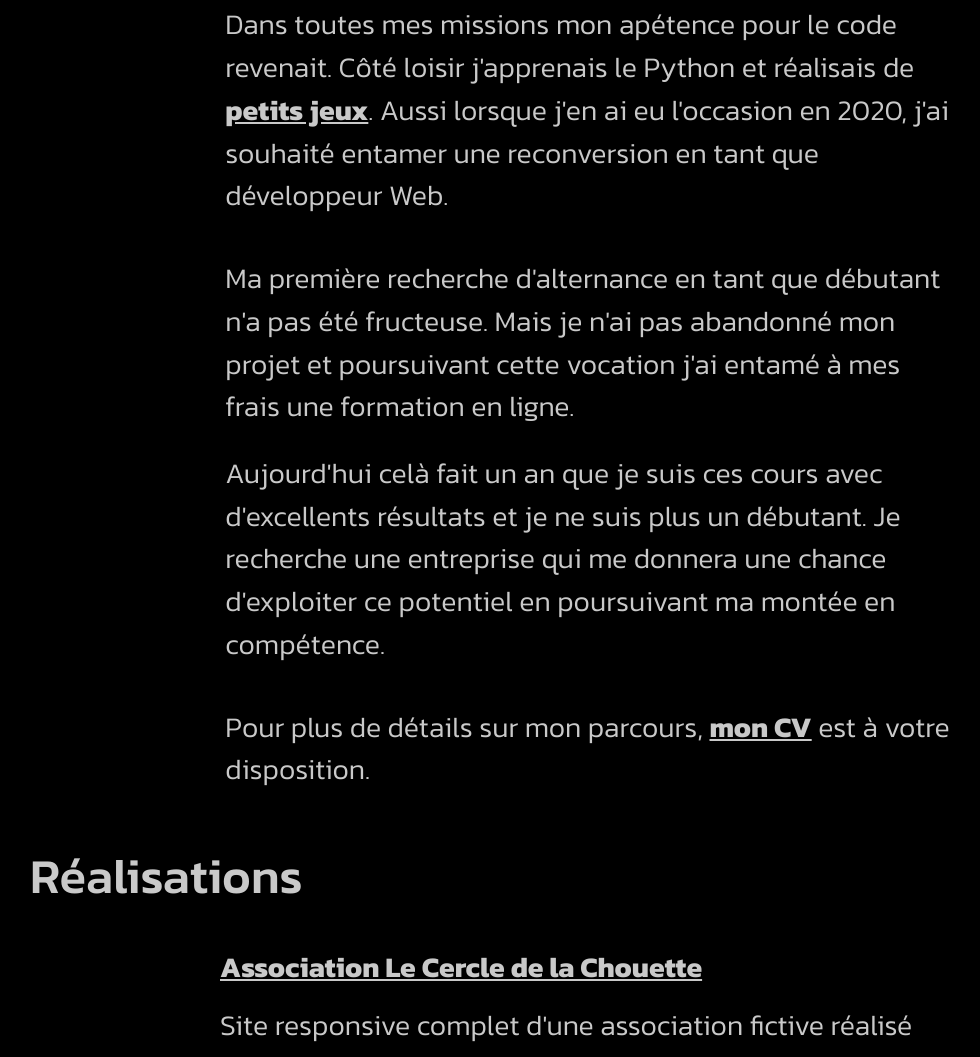
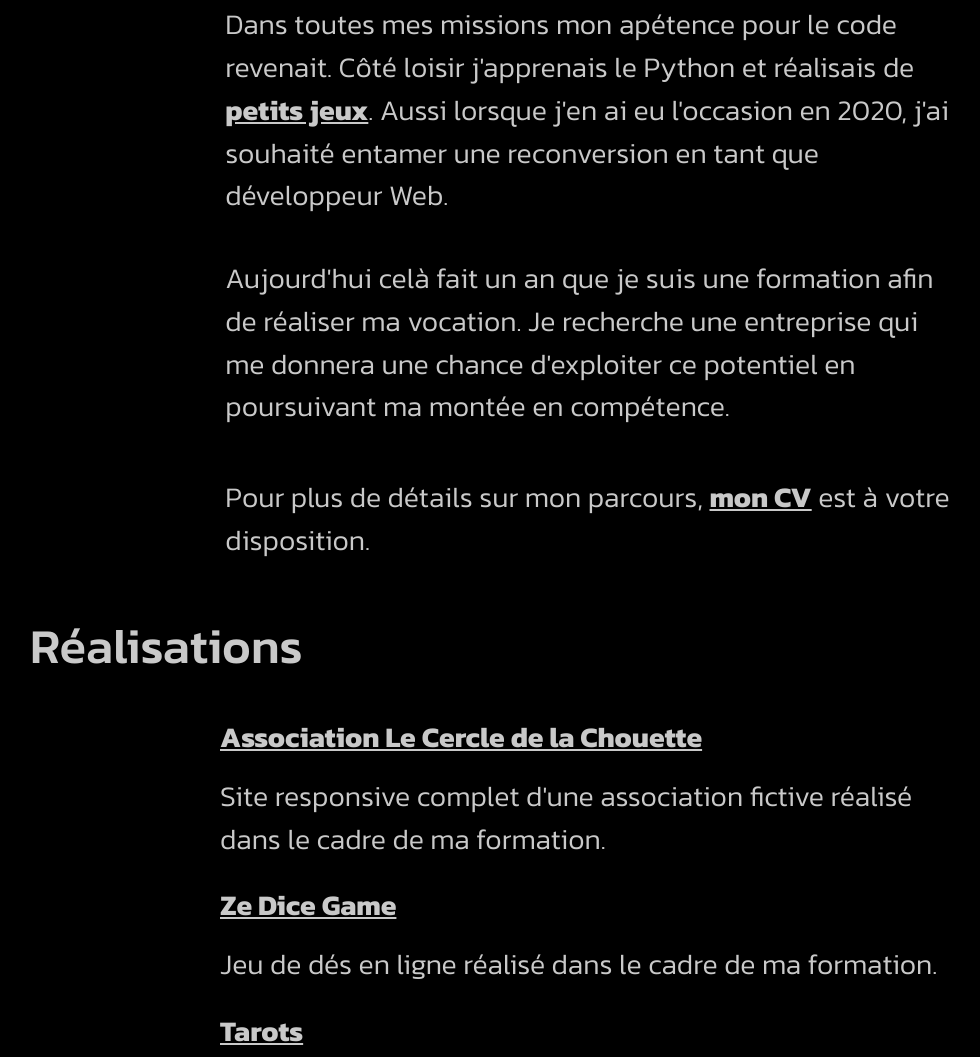
Before and after one commit to ClementSeux/ClementSeux.github.io, a website: page index.html in a window 1280 px wide. Shown: the part 1349-2406 px from the top of the page, without its empty margins (52-1032 px from the left). Drawn offline with Linux system fonts and the light colour scheme; files whose address does not match are found by name.

Commit message:
Fix presentation text

```diff
--- a/index.html
+++ b/index.html
@@ -99,8 +99,7 @@
 							</div>
 							<div class="row justify-content-center mb-4">
 								<div class="col-12 col-lg-8">
-									<p class="mb-4"> Ma première recherche d'alternance en tant que débutant n'a pas été fructeuse. Mais je n'ai pas abandonné mon projet et poursuivant cette vocation j'ai entamé à mes frais une formation en ligne.</p>
-									<p> Aujourd'hui celà fait un an que je suis ces cours avec d'excellents résultats et je ne suis plus un débutant. Je recherche une entreprise qui me donnera une chance d'exploiter ce potentiel en poursuivant ma montée en compétence.</p>
+									<p class="mb-4">Aujourd'hui celà fait un an que je suis une formation afin de réaliser ma vocation. Je recherche une entreprise qui me donnera une chance d'exploiter ce potentiel en poursuivant ma montée en compétence.</p>
 								</div>
 							</div>
 							<div class="row justify-content-center mb-4">
```
